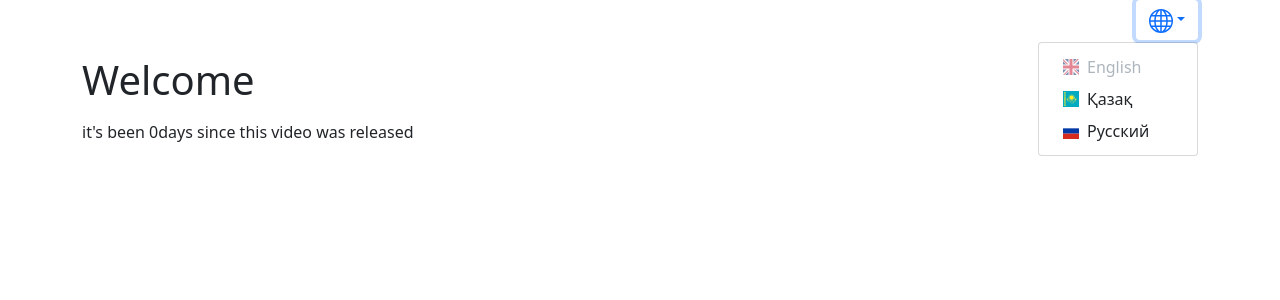
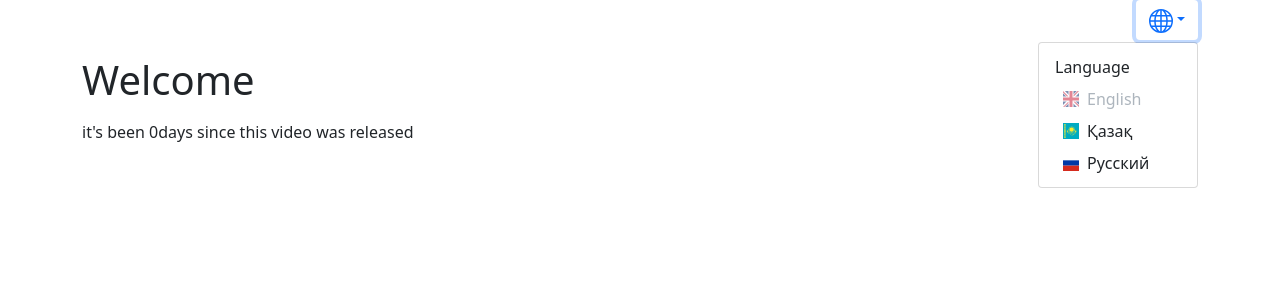
Before and after one commit to Dina2703/multi-language-app, a React (Create React App) app: page / in a window 1280 px wide. Both pictures are taken after a click on the button 1166 px from the left and 19 px from the top of the page. Shown: the top 300 px of the page. Built offline with nearby package versions, Linux system fonts and the light colour scheme; the HTML template or start-up script is replaced by a standard one.

Commit message:
dropdown-item-text {language}

```diff
--- a/src/App.js
+++ b/src/App.js
@@ -52,6 +52,11 @@ function App() {
             <GlobeIcon />
           </button>
           <ul className="dropdown-menu" aria-labelledby="dropdownMenuButton1">
+            <li>
+              <span className="dropdown-item-text">
+                {t("language")}
+              </span>
+            </li>
             {languages.map((language) => (
               <li key={language.country_code}>
                 <button
```
